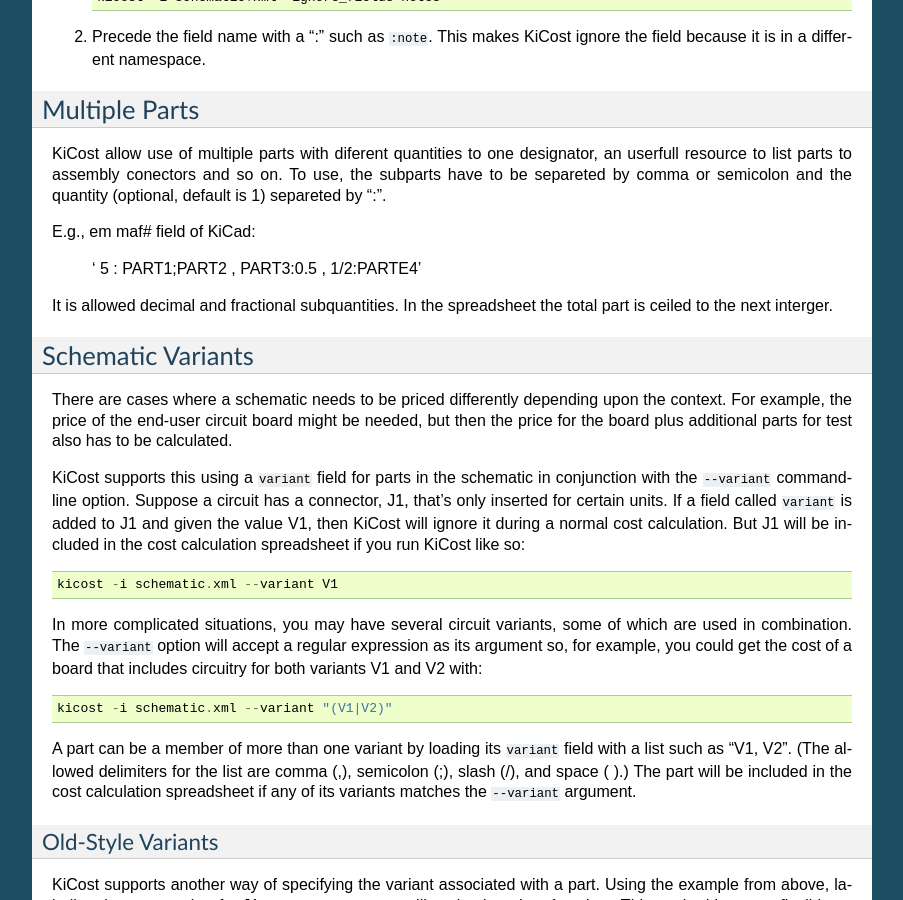
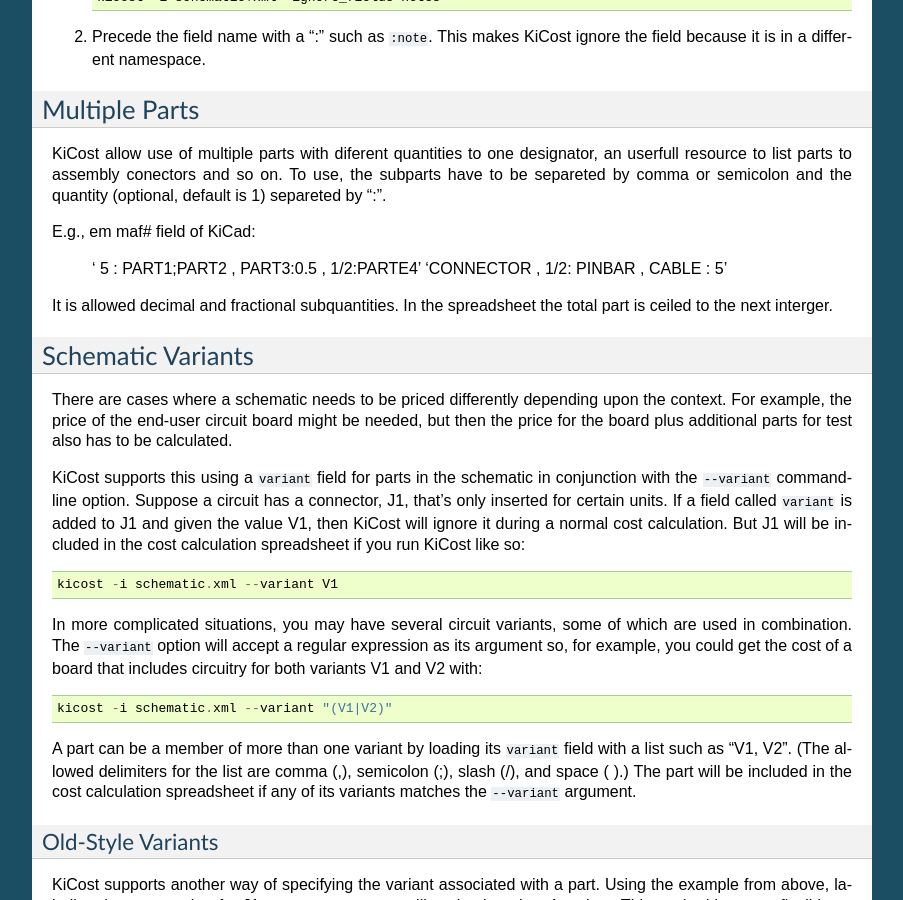
Before and after one commit to hildogjr/KiCost, a Sphinx documentation site: the page built from docs/usage.rst, in a window 1280 px wide and 900 px high, scrolled down 2022 px. Shown: the whole window, without its empty margins (198-1101 px from the left). Built offline with Sphinx 7.4.7, drawn with Linux system fonts in a browser that asks for light colours.

Commit message:
Add example to usage

```diff
--- a/docs/usage.rst
+++ b/docs/usage.rst
@@ -125,6 +125,7 @@
 E.g., em maf# field of KiCad:
 
     ' 5 : PART1;PART2   , PART3:0.5 , 1/2:PARTE4'
+    'CONNECTOR , 1/2: PINBAR , CABLE :  5'
 
 It is allowed decimal and fractional subquantities. In the spreadsheet the total part is ceiled to the next interger.
 
```
